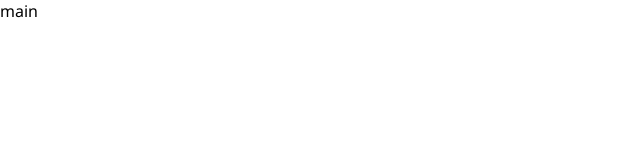
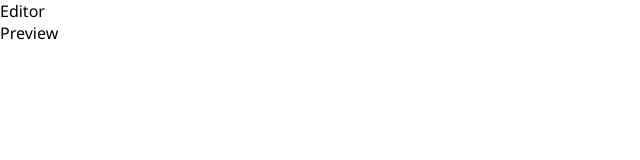
Before and after one commit to spfave/fcc-certificate-projects, a React (Vite) app in the folder front-end/markdown-preview/: page / in a window 1280 px wide. Shown: the top 160 px of the page, without its empty margins (0-640 px from the left). Built offline with nearby package versions, Linux system fonts and the light colour scheme.

Commit message:
Stub out markdown UI

```diff
--- a/front-end/markdown-preview/src/App.tsx
+++ b/front-end/markdown-preview/src/App.tsx
@@ -1,3 +1,9 @@
+import MarkdownWorkspace from '~/components/markdown-workspace';
+
 export default function App() {
-	return <main className="main">main</main>;
+	return (
+		<main className="main">
+			<MarkdownWorkspace />
+		</main>
+	);
 }
--- /dev/null
+++ b/front-end/markdown-preview/src/components/markdown-workspace.tsx
@@ -0,0 +1,22 @@
+import MarkdownProvider from './markdown-provider';
+
+import './markdown-workspace.css';
+
+export default function MarkdownWorkspace() {
+	return (
+		<div className="markdown-workspace">
+			<MarkdownProvider initialMarkdown={''}>
+				<MarkdownEditor />
+				<MarkdownPreview />
+			</MarkdownProvider>
+		</div>
+	);
+}
+
+function MarkdownEditor() {
+	return <section className="editor">Editor</section>;
+}
+
+function MarkdownPreview() {
+	return <section className="preview">Preview</section>;
+}
```
Also changed, not shown: front-end/markdown-preview/src/components/markdown-workspace.css (added).
